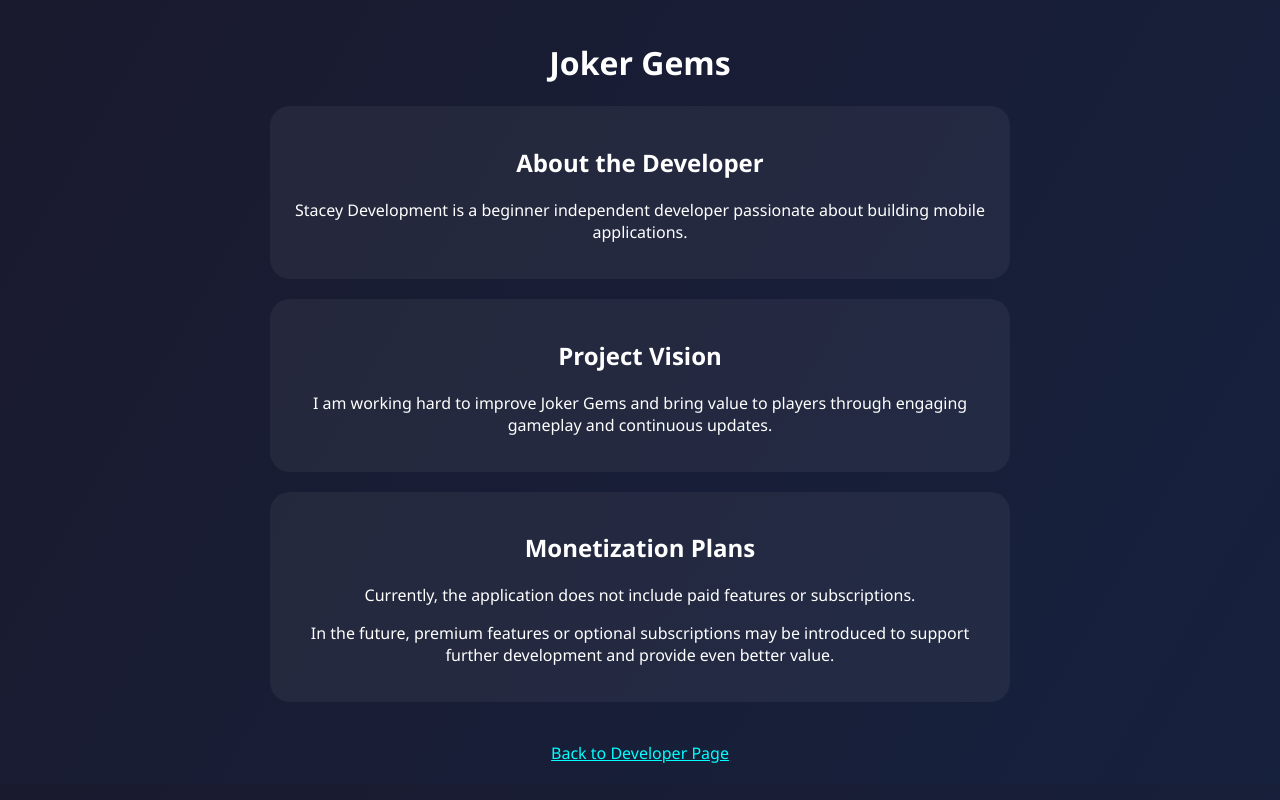
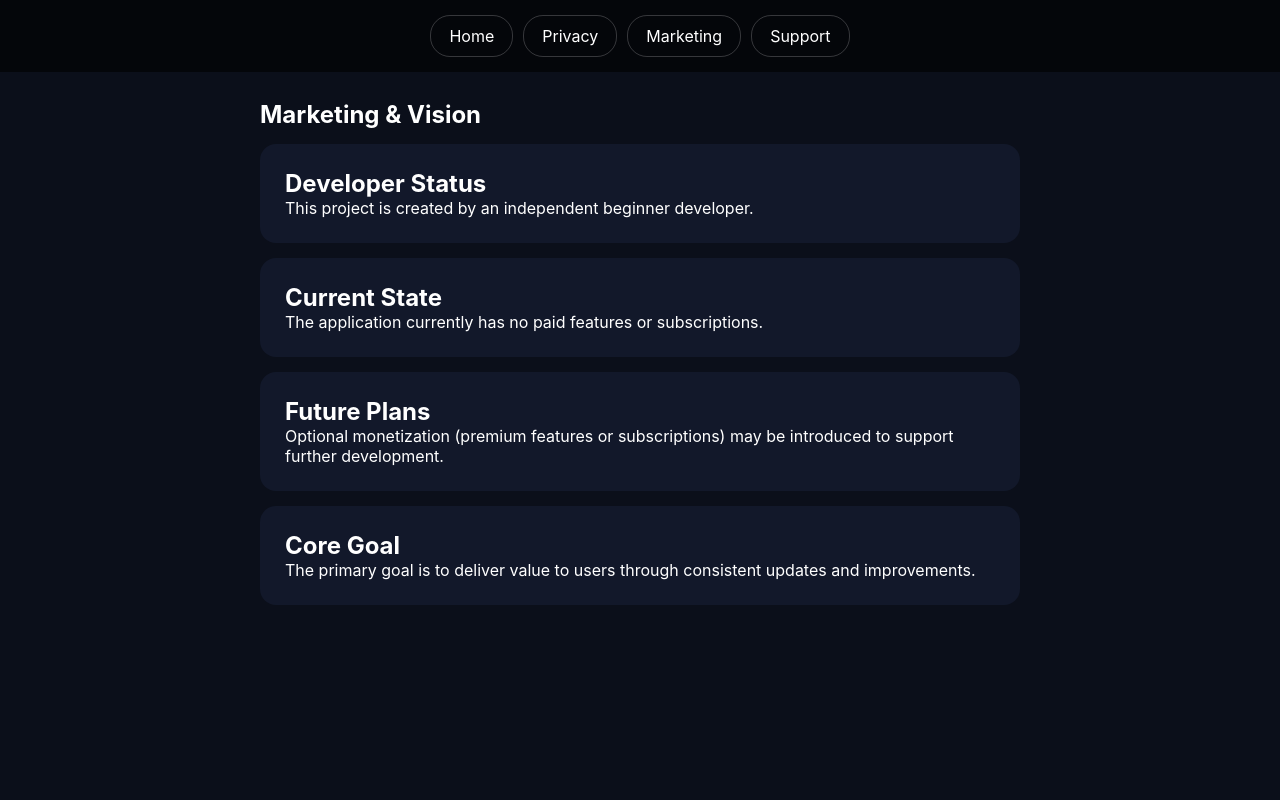
Before and after one commit to cupipikijob92-ai/Joker-Gems, a plain HTML site: page marketing.html in a window 1280 px wide. Drawn offline with Linux system fonts and the light colour scheme.

Commit message:
Update marketing.html

```diff
--- a/marketing.html
+++ b/marketing.html
@@ -3,58 +3,53 @@
 <head>
 <meta charset="UTF-8">
 <meta name="viewport" content="width=device-width, initial-scale=1.0">
-<title>About Joker Gems</title>
+<title>Marketing</title>
+
 <style>
-body {
-    margin: 0;
-    font-family: 'Segoe UI', sans-serif;
-    background: linear-gradient(120deg,#1a1a2e,#16213e);
-    color: white;
-    text-align: center;
-    padding: 20px;
-}
-.section {
-    margin: 20px auto;
-    max-width: 700px;
-    background: rgba(255,255,255,0.05);
-    padding: 20px;
-    border-radius: 20px;
-    transition: 0.3s;
-}
-.section:hover {
-    transform: translateY(-5px);
-}
-h1 {
-    font-size: 2rem;
-}
-a {
-    display: inline-block;
-    margin-top: 20px;
-    color: cyan;
-}
+:root{--bg:#0b0f1a;--card:#12182a;--accent:#00e5ff;--accent2:#ff00cc;--text:#fff;--muted:#a0a8c0;}
+*{margin:0;padding:0;box-sizing:border-box;}
+body{font-family:Inter;background:#0b0f1a;color:white;}
+nav{position:fixed;top:0;width:100%;display:flex;justify-content:center;gap:10px;padding:15px;background:rgba(0,0,0,0.6);}
+nav a{color:white;text-decoration:none;padding:10px 18px;border-radius:20px;border:1px solid rgba(255,255,255,0.2);}
+section{padding:100px 20px;max-width:800px;margin:auto;}
+.card{background:var(--card);padding:25px;border-radius:16px;margin:15px 0;}
 </style>
 </head>
+
 <body>
 
-<h1>Joker Gems</h1>
+<nav>
+<a href="index.html">Home</a>
+<a href="privacy.html">Privacy</a>
+<a href="marketing.html">Marketing</a>
+<a href="support.html">Support</a>
+</nav>
 
-<div class="section">
-    <h2>About the Developer</h2>
-    <p>Stacey Development is a beginner independent developer passionate about building mobile applications.</p>
+<section>
+
+<h1>Marketing & Vision</h1>
+
+<div class="card">
+<h2>Developer Status</h2>
+<p>This project is created by an independent beginner developer.</p>
 </div>
 
-<div class="section">
-    <h2>Project Vision</h2>
-    <p>I am working hard to improve Joker Gems and bring value to players through engaging gameplay and continuous updates.</p>
+<div class="card">
+<h2>Current State</h2>
+<p>The application currently has no paid features or subscriptions.</p>
 </div>
 
-<div class="section">
-    <h2>Monetization Plans</h2>
-    <p>Currently, the application does not include paid features or subscriptions.</p>
-    <p>In the future, premium features or optional subscriptions may be introduced to support further development and provide even better value.</p>
+<div class="card">
+<h2>Future Plans</h2>
+<p>Optional monetization (premium features or subscriptions) may be introduced to support further development.</p>
 </div>
 
-<a href="index.html">Back to Developer Page</a>
+<div class="card">
+<h2>Core Goal</h2>
+<p>The primary goal is to deliver value to users through consistent updates and improvements.</p>
+</div>
+
+</section>
 
 </body>
 </html>
```
